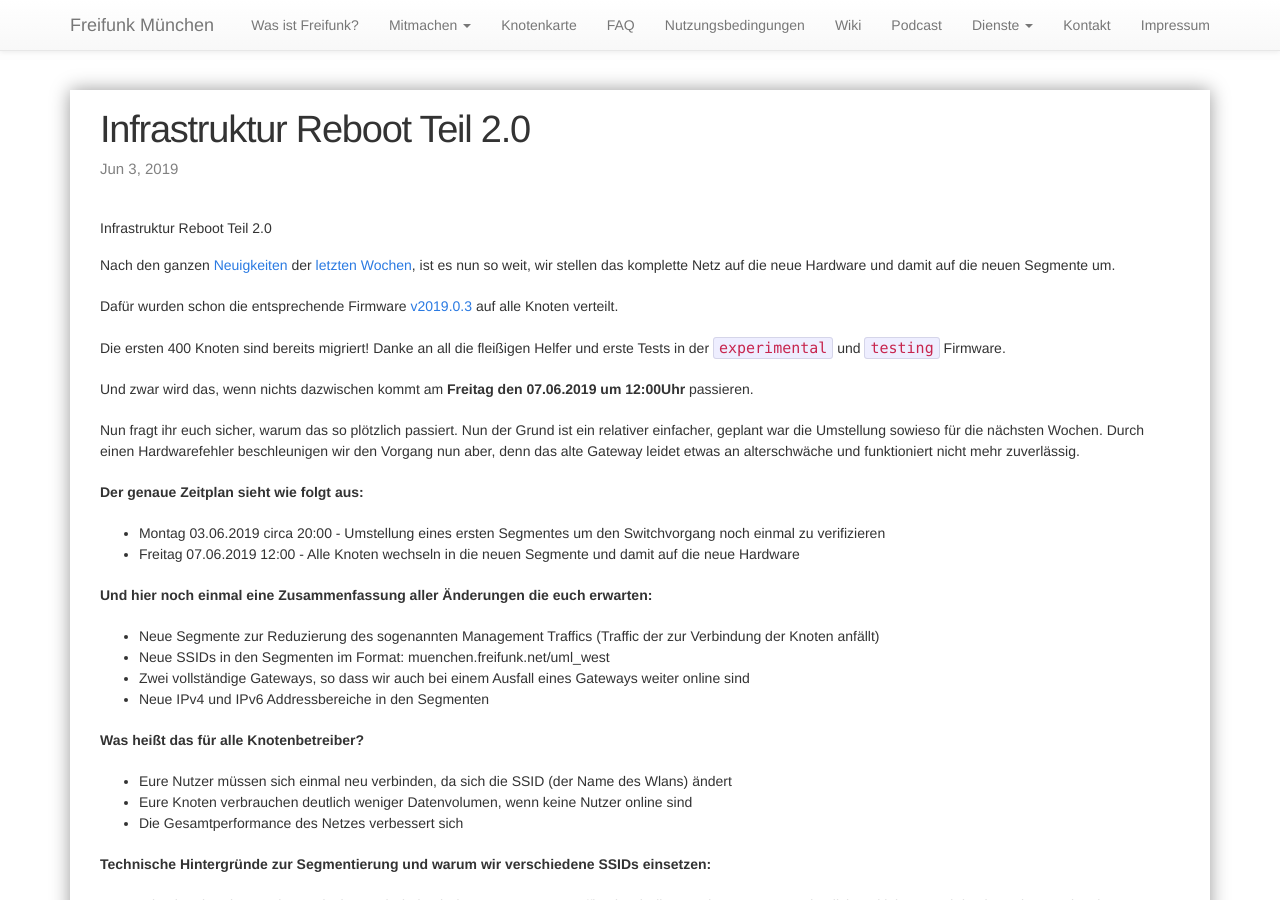
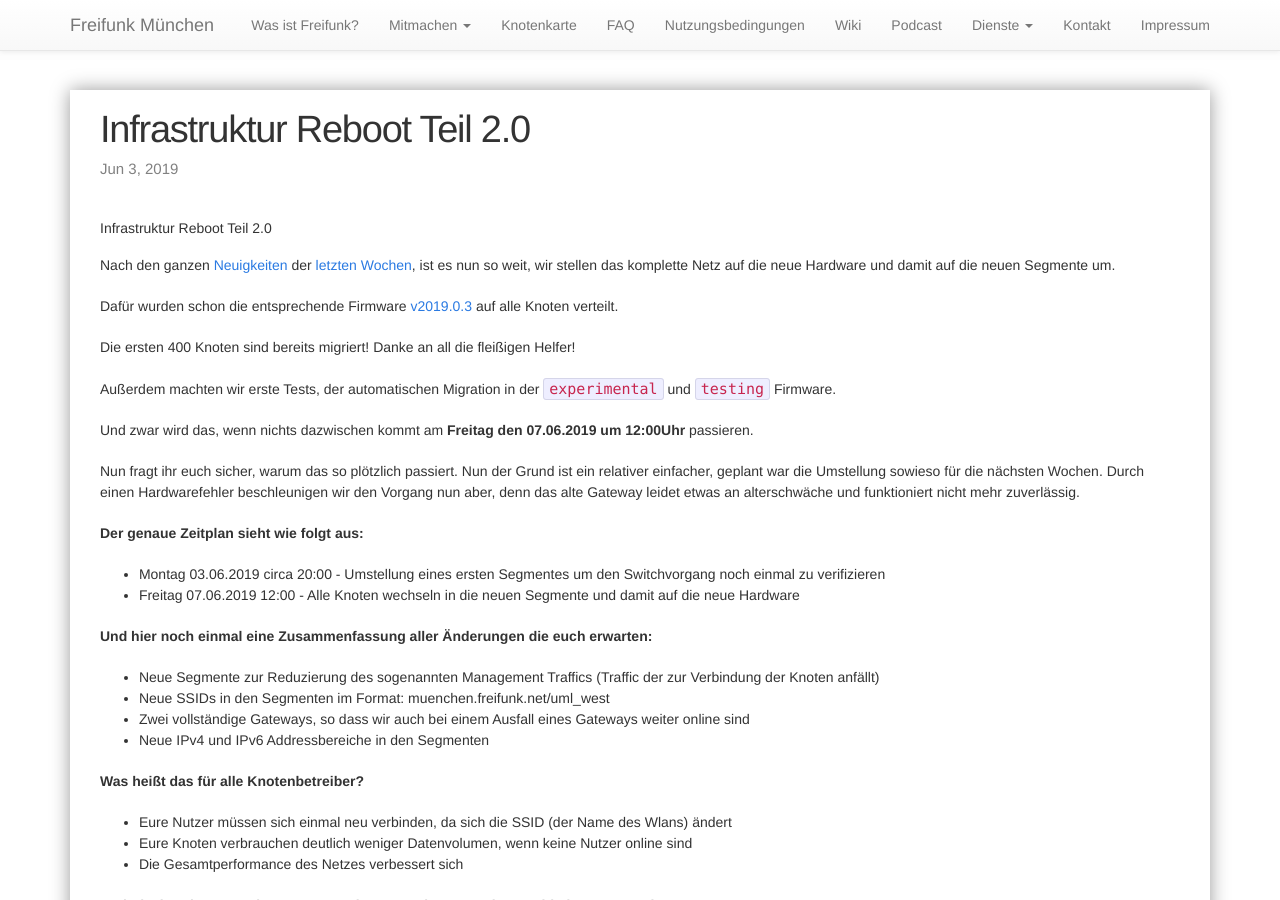
Before and after one commit to freifunkMUC/freifunkmuc.github.io, a Jekyll site: the page built from _posts/2019-06-03-infrastruktur-reboot-teil2.markdown, in a window 1280 px wide and 900 px high. Built offline with Jekyll 4.4.1, drawn with Linux system fonts in a browser that asks for light colours.

Commit message:
Update 2019-06-03-infrastruktur-reboot-teil2.markdown

```diff
--- a/_posts/2019-06-03-infrastruktur-reboot-teil2.markdown
+++ b/_posts/2019-06-03-infrastruktur-reboot-teil2.markdown
@@ -10,7 +10,9 @@ Nach den ganzen [Neuigkeiten](https://ffmuc.net/freifunkmuc/2019/05/20/infrastru
 
 Dafür wurden schon die entsprechende Firmware [v2019.0.3](https://firmware.ffmuc.net/stable) auf alle Knoten verteilt.
 
-Die ersten 400 Knoten sind bereits migriert! Danke an all die fleißigen Helfer und erste Tests in der `experimental` und `testing` Firmware.
+Die ersten 400 Knoten sind bereits migriert! Danke an all die fleißigen Helfer!
+
+Außerdem machten wir erste Tests, der automatischen Migration in der `experimental` und `testing` Firmware.
 
 Und zwar wird das, wenn nichts dazwischen kommt am **Freitag den 07.06.2019 um 12:00Uhr** passieren.
 
```
